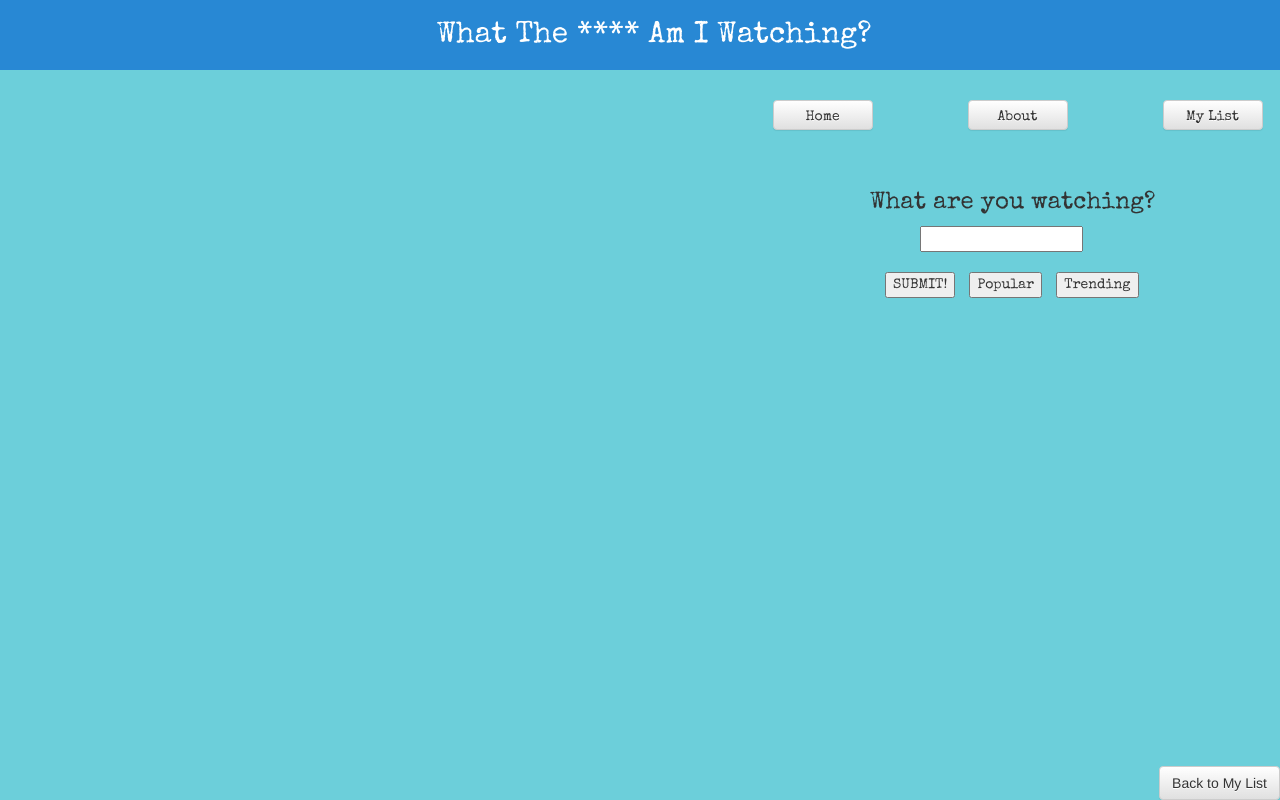
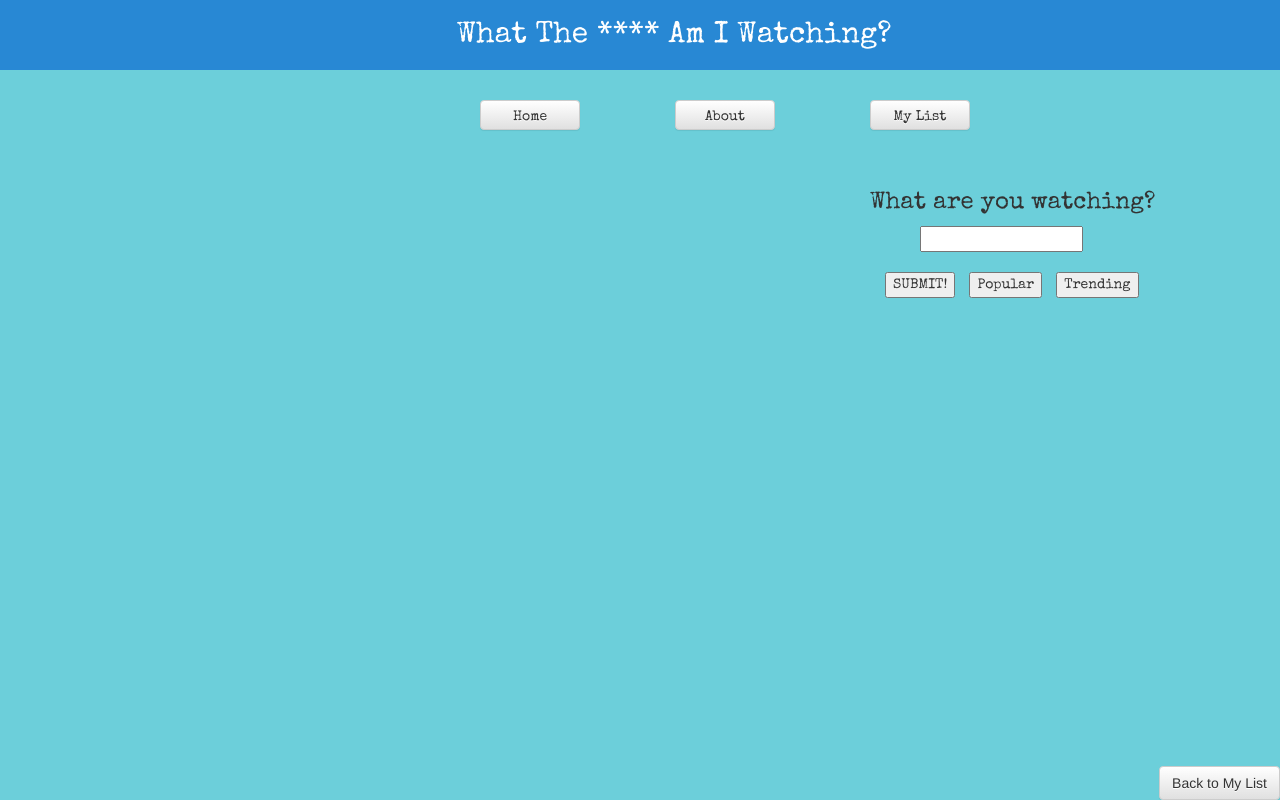
Before and after one commit to jbradstreet/q1-project, a plain HTML site: page index.html in a window 1280 px wide. Shown: the top 800 px of the page. Drawn offline with nearby package versions, Linux system fonts and the light colour scheme.

Commit message:
Adjust title and top buttons.

```diff
--- a/index.html
+++ b/index.html
@@ -35,7 +35,7 @@
 
     <div class='container' id='topButtons'>
       <div class='row'>
-        <div class='col-md-2 col-md-offset-3'><a class='btn btn-default' href='#'>Home</a></div>
+        <div class='col-md-2'><a class='btn btn-default' href='#'>Home</a></div>
         <div class='col-md-2'><a class='btn btn-default' href='#'>About</a></div>
         <div class='myList col-md-2'><a class='btn btn-default' href='#'>My List</a></div>
       </div>
--- a/main.css
+++ b/main.css
@@ -16,6 +16,7 @@ nav {
 nav h2 {
   font-family: 'Special Elite', cursive;
   color: white;
+  padding-left: 20px;
 }
 
 navbar {
```
